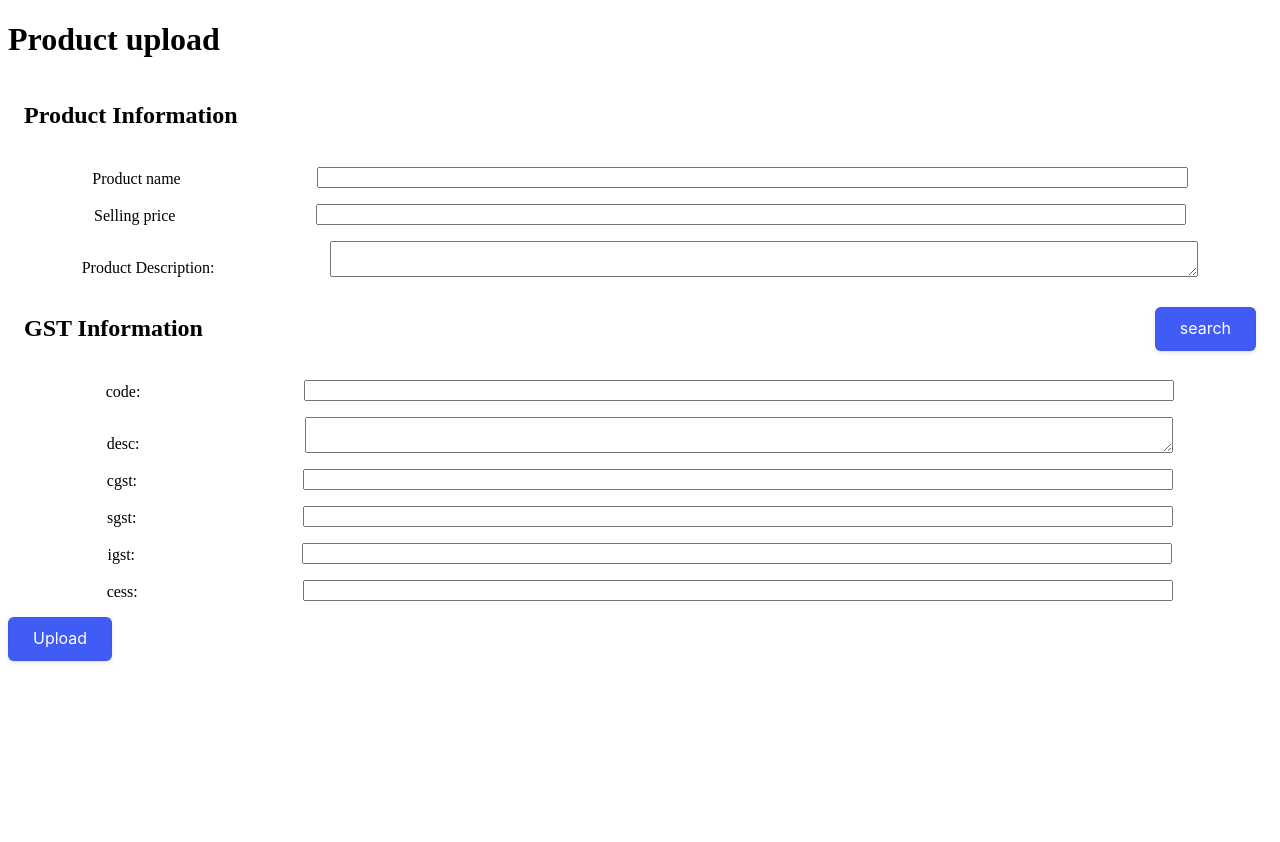
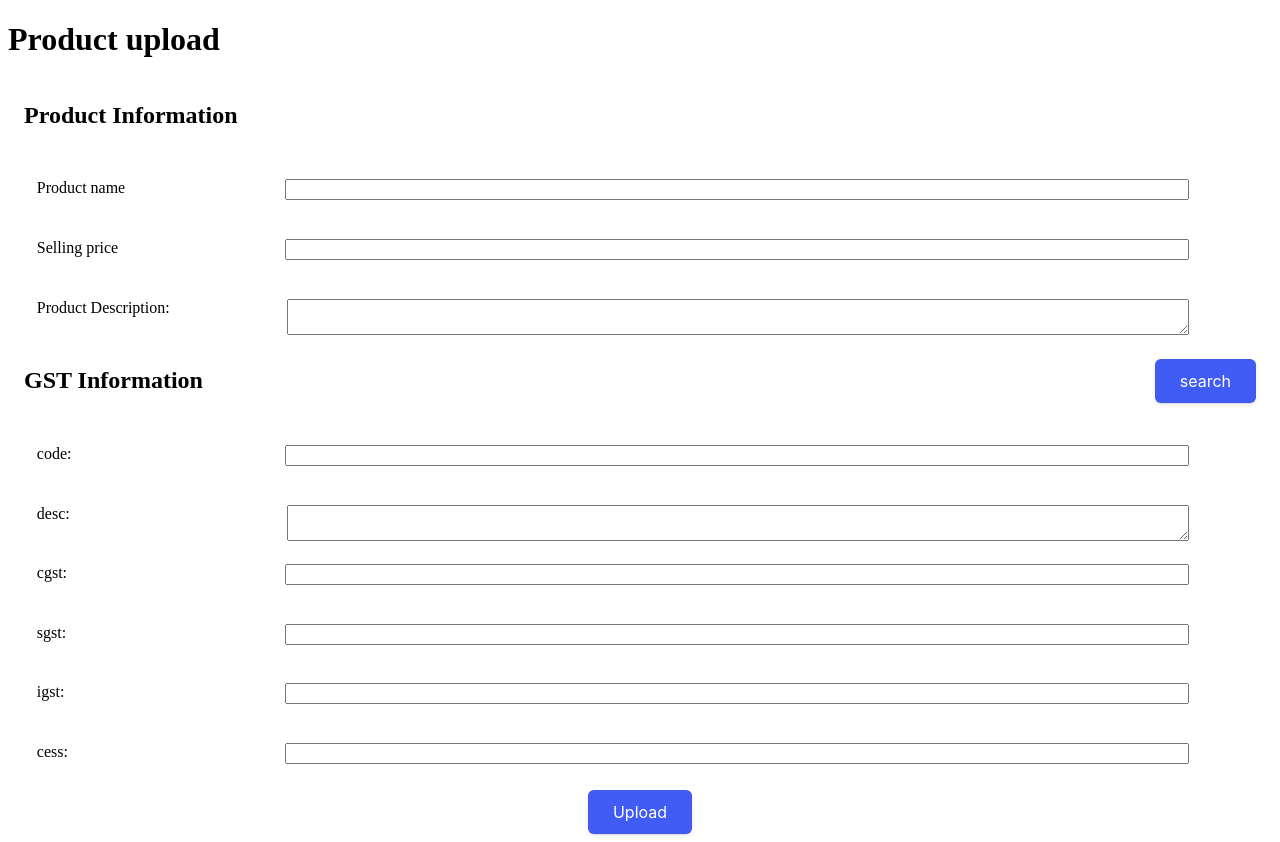
Before and after one commit to vignesh-cloud-prog/GST-Automation, a Django app: page /product-upload in a window 1280 px wide. Before the commit the page ends 663 px from the top, so only its background shows below. Run offline with Django 3.2, Linux system fonts and the light colour scheme; the visitor is signed in with stand-in values (Sample User, id 1).

Commit message:
bug fixed

```diff
--- a/auto/views.py
+++ b/auto/views.py
@@ -6,7 +6,7 @@ from django.db.models import Q
 
 import requests
 from bs4 import BeautifulSoup
-import pandas as pd
+
 
 # Create your views here.
 def get_gst_page():
--- a/gst/urls.py
+++ b/gst/urls.py
@@ -24,7 +24,7 @@ from vendor.views import vendor_profile,update_gst
 urlpatterns = [
     path('product-upload', product_upload,name='product_upload'),
     path('vendor-profile', vendor_profile, name='vendor_profile'),
-    path('admin/', admin.site.urls),
+    path('admin/', admin.site.urls,name='admin'),
     path('filter_gst/<str:query>',gst_search , name='filter_first_option'),
     path('update-profile-gst',update_gst , name='update_profile_gst'),
     path('', index, name='index'),
--- a/products/views.py
+++ b/products/views.py
@@ -1,8 +1,12 @@
-from django.shortcuts import render
+from django.shortcuts import render,redirect
 from .models import Product
 
+
 # Create your views here.
+
 def product_upload(request):
+    if not request.user.is_superuser:
+        return redirect('admin:index')
     if request.method == "POST":
         product_name = request.POST.get('product_name')
         selling_price = request.POST.get('selling_price')
--- a/requirements.txt
+++ b/requirements.txt
@@ -1,5 +1,5 @@
 asgiref==3.3.4
-Django==2.0
+Django==3.2
 dj-database-url==0.5.0
 django-heroku==0.3.1
 gunicorn
--- a/static/all.css
+++ b/static/all.css
@@ -76,18 +76,20 @@ button {
   padding: 1rem;
   box-shadow: 0 2px 12px 0 rgba(0, 0, 0, 0.4);
   background: white;
-
 }
 
-form label{
-    display: flex;
-    align-items: flex-end;
-    justify-content: space-around;
+.form label {
 
+  margin: 1rem;
+  padding: 0.8rem;
+  width: 100%;
+  max-width: 90vw;
 }
 
-form input,textarea{
-    width: 70%;
+.form input,
+textarea {
+  float: right;
+  width: 70vw;
 }
 
 .gst,
@@ -126,8 +128,10 @@ form input,textarea{
 .igst,
 .sgst,
 .cgst {
+  display: flex;
+  flex-direction: column;
   padding: 0.5rem;
-  margin: 1rem;
+
   background: white;
-  width: 25%;
+  width: 20vw;
 }
--- a/templates/product_upload.html
+++ b/templates/product_upload.html
@@ -19,25 +19,31 @@
 
             <h2>Product Information</h2>
         </div>
+        <div class="form">
             <label for="product_name">Product name<input type="text" name="product_name"></label>
-        <label for="selling_price">Selling price<input type="number" name="selling_price" id="selling_price"></label>
-        <label>Product Description: <textarea type="text" id="desc" name="product_desc"></textarea></label>
-
+            <label for="selling_price">Selling price<input type="number" name="selling_price"
+                    id="selling_price"></label>
+            <label>Product Description: <textarea type="text" id="prod_desc" name="product_desc"></textarea></label>
+        </div>
         <div id="selected_gst">
 
             <div class="head">
                 <h2> GST Information</h2>
                 <button class="btn" type="button" onclick="edit_gst()">search</button>
             </div>
+            <div class="form">
                 <label>code: <input type="text" id="code" name="code" value="{{request.user.gst.hsn}}"></label>
                 <label>desc: <textarea type="text" id="desc" name="desc">{{request.user.gst.desc}}</textarea></label>
                 <label>cgst: <input type="text" id="cgst" name="cgst" value="{{request.user.gst.cgst}}"></label>
                 <label>sgst: <input type="text" id="sgst" name="sgst" value="{{request.user.gst.sgst}}"></label>
                 <label>igst: <input type="text" id="igst" name="igst" value="{{request.user.gst.igst}}"></label>
                 <label>cess: <input type="text" id="cess" name="cess" value="{{request.user.gst.cess}}"></label>
+            </div>
+        </div>
+        <center>
 
-        </div>
             <button type="submit" class="btn">Upload</button>
+        </center>
     </form>
     <div id="set_gst" style="display: none;">
 
```
Also changed, not shown: templates/index.html (+5 -4 lines), templates/vendor_profile.html (+5 -3 lines), 1 other file. Lines whose indentation alone changed are shown as unchanged.
